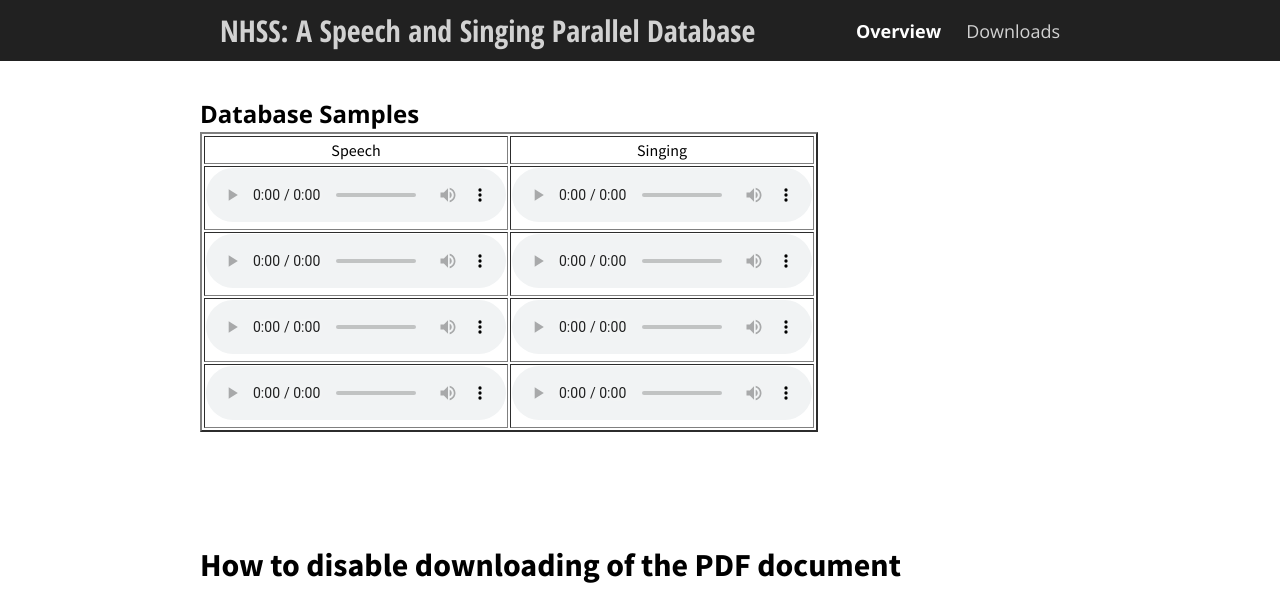
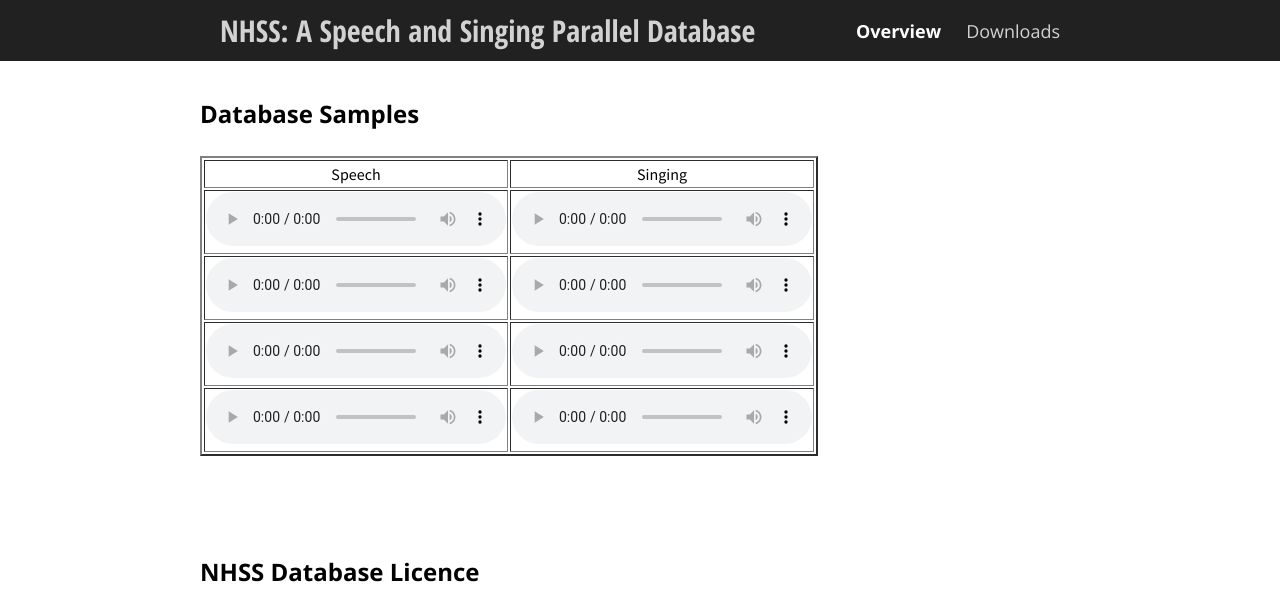
Before and after one commit to bidishasharma/bidishasharma.github.io, a Jekyll site: the page NHSS_Database/download.html, which Jekyll copies as it is, in a window 1280 px wide. Shown: the top 604 px of the page. Built offline with Jekyll 4.4.1, drawn with Linux system fonts in a browser that asks for light colours; grey boxes are pictures that could not be loaded.

Commit message:
Update download.html

```diff
--- a/NHSS_Database/download.html
+++ b/NHSS_Database/download.html
@@ -28,6 +28,7 @@
       <div class="content-table flex-column">
 
 <h2 class="add-top-margin">Database Samples</h2>
+<br>
 <table style="height: 64px;" border="2" width="611">
 <tbody>
 <tr>
@@ -80,7 +81,7 @@
 
 <p>&nbsp;</p>
 <p></p>
-<h1>How to disable downloading of the PDF document</h1>
+<h2>NHSS Database Licence</h2>
 <p><iframe src="uploads/NUSLicence.pdf#toolbar=0" width="100%" height="500px">
     </iframe></p>
 
```
